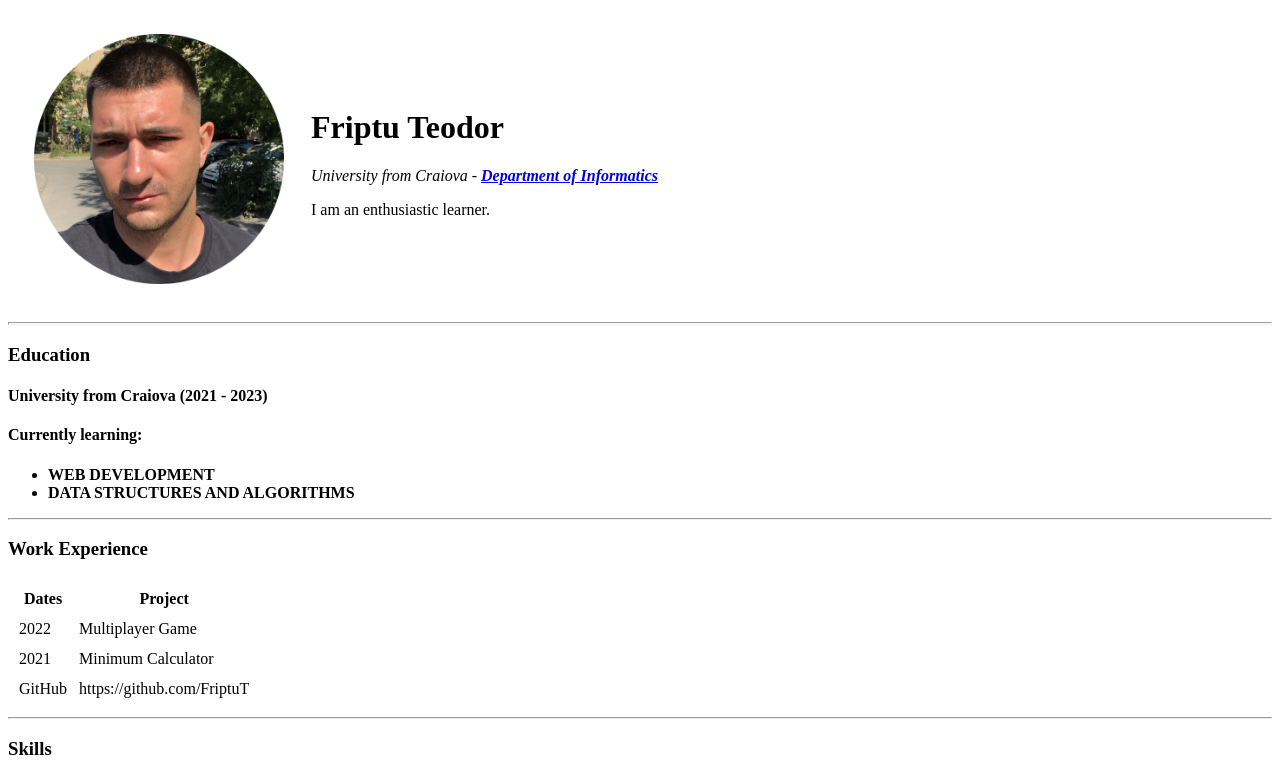
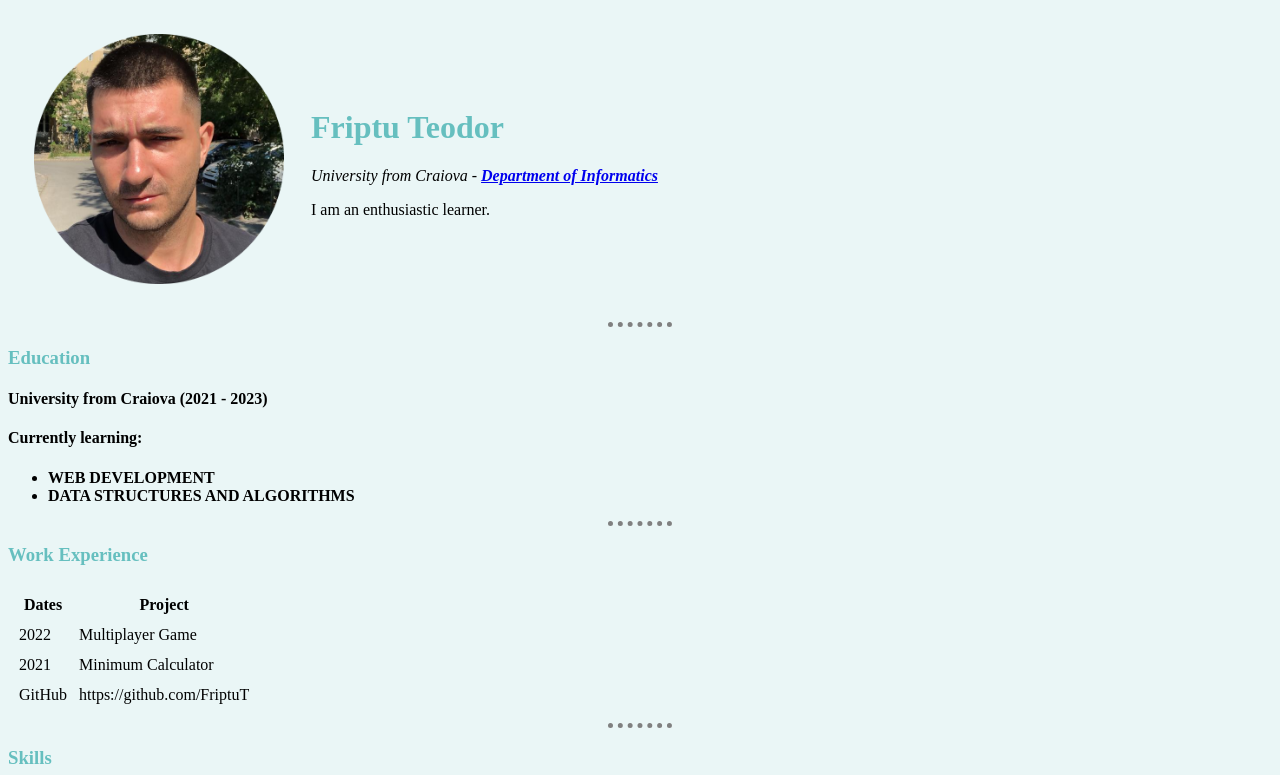
Before and after one commit to FriptuT/cv, a plain HTML site: page index.html in a window 1280 px wide. Shown: the top 775 px of the page. Drawn offline with Linux system fonts and the light colour scheme.

Commit message:
adding css part 1

```diff
--- /dev/null
+++ b/css/style.css
@@ -0,0 +1,20 @@
+body{
+    background-color: #EAF6F6;
+}
+
+h1{
+    color: #66BFBF;
+}
+
+h3{
+    color: #66BFBF;
+}
+
+
+hr{
+    border-style:none;
+    border-top-style: dotted;
+    border-color: gray;
+    border-width: 5px;
+    width: 5%;
+}
--- a/index.html
+++ b/index.html
@@ -3,7 +3,9 @@
 <head>
     <meta charset="UTF-8">
     <title>Teodor's Personal Site</title>
+    <link rel="stylesheet" href="css/style.css">
 </head>
+
 
 <body>
 
@@ -93,3 +95,6 @@
 </body>
 
 </html>
+
+
+<!-- 36. The Anatomy of CSS Syntax -->
```
Also changed, not shown: contact.html (+2 -0 lines), hobbies.html (+2 -0 lines), mma.html (+2 -0 lines).
